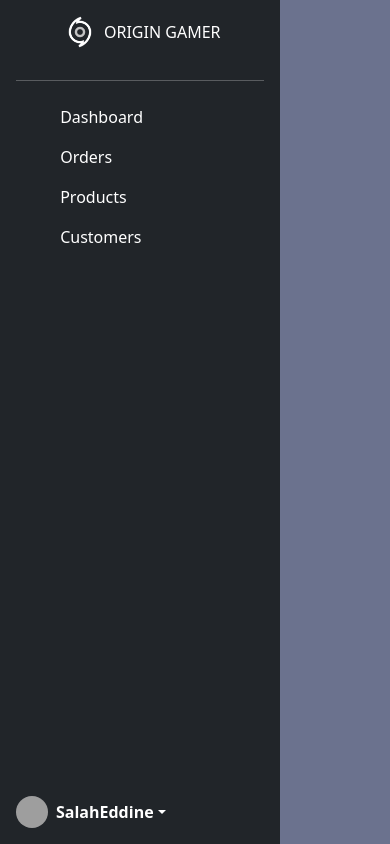
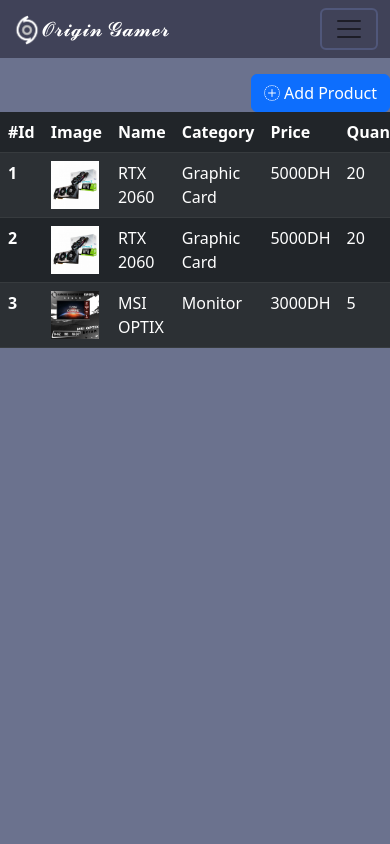
Before and after one commit to SuperGhostSama/Origin-Gamer-Admin, a PHP site: page /Pages/products.html in a window 390 px wide. Run offline with PHP 8.4, Linux system fonts and the light colour scheme; grey boxes are pictures that could not be loaded.

Commit message:
created the table products and made it responsive

```diff
--- a/Pages/products.html
+++ b/Pages/products.html
@@ -5,62 +5,95 @@
     <meta http-equiv="X-UA-Compatible" content="IE=edge">
     <meta name="viewport" content="width=device-width, initial-scale=1.0">
     <link rel="stylesheet" href="../assets/css/style.css">
-    <link rel="stylesheet" href="../assets/css/sidebar.css">
+    <link rel="stylesheet" href="https://cdn.jsdelivr.net/npm/bootstrap-icons@1.10.2/font/bootstrap-icons.css">
     <link href="https://cdn.jsdelivr.net/npm/bootstrap@5.2.2/dist/css/bootstrap.min.css" rel="stylesheet" integrity="sha384-Zenh87qX5JnK2Jl0vWa8Ck2rdkQ2Bzep5IDxbcnCeuOxjzrPF/et3URy9Bv1WTRi" crossorigin="anonymous">
     <title>Products</title>
 </head>
 <body>
-            <div class="d-flex flex-column flex-shrink-0 p-3 text-white bg-dark" style="width: 280px;height:100%">
+    <header>
+        <!-- NAVBAR -->
+        <nav class="navbar navbar-expand-lg">
+          <div class="container-fluid">
+            <a class="navbar-brand" href="#"><img src="../img/logo.png" alt="Logo" width="30" height="24" class="d-inline-block align-text-top" style="height: 30px">𝓞𝓻𝓲𝓰𝓲𝓷 𝓖𝓪𝓶𝓮𝓻</a>
+            <button class="navbar-toggler" type="button" data-bs-toggle="collapse" data-bs-target="#navbarNavDropdown" aria-controls="navbarNavDropdown" aria-expanded="false" aria-label="Toggle navigation">
+              <span class="navbar-toggler-icon"></span>
+            </button>
 
-                <a href="dashboard.php" class="d-flex align-items-center mb-3 mb-md-0 me-md-auto text-white text-decoration-none">
-                    <svg class="bi me-2" width="40" height="32"><use xlink:href="#bootstrap"></use></svg>
-                    <img src="../img/logo.png" alt="" width="32" height="32" class="rounded-circle me-2">
-                    <span class="fs-6">ORIGIN GAMER</span>
-                </a>
-                <hr> <!-- used to make the line under the logo -->
-                <ul class="nav nav-pills flex-column mb-auto">
+            <div class="collapse navbar-collapse justify-content-end " id="navbarNavDropdown">
+              <ul class="navbar-nav flex-row flex-wrap justify-content-center">
+                <li class="nav-item mx-3">
+                <a class="nav-link active d-flex" aria-current="page" href="dashboard.html">𝓓𝓪𝓼𝓱𝓑𝓸𝓪𝓻𝓭</a>
+                </li>
+                <li class="nav-item mx-3">
+                  <a class="nav-link active d-flex" href="#">𝓟𝓻𝓸𝓭𝓾𝓬𝓽𝓼</a>
+                </li>
+                <li class="nav-item mx-3">
+                  <a class="nav-link active d-flex" href="#">𝓟𝓻𝓸𝓯𝓲𝓵𝓮</a>
+                </li>
+                <li>
+                  <button class="btn btn-secondary btn-sm "><a class="nav-link" href="login.html">𝓛𝓸𝓰𝓞𝓾𝓽</a></button>
+                </li>
+              </ul>
 
-                    <li>
-                        <a href="dashboard.php" class="nav-link text-white">
-                        <svg class="bi me-2" width="16" height="16"><use xlink:href="#speedometer2"></use></svg>
-                        Dashboard
-                        </a>
-                    </li>
-                    <li>
-                        <a href="#" class="nav-link text-white">
-                        <svg class="bi me-2" width="16" height="16"><use xlink:href="#table"></use></svg>
-                        Orders
-                        </a>
-                    </li>
-                    <li>
-                        <a href="#" class="nav-link text-white">
-                        <svg class="bi me-2" width="16" height="16"><use xlink:href="#grid"></use></svg>
-                        Products
-                        </a>
-                    </li>
-                    <li>
-                        <a href="#" class="nav-link text-white">
-                        <svg class="bi me-2" width="16" height="16"><use xlink:href="#people-circle"></use></svg>
-                        Customers
-                        </a>
-                    </li>
-                </ul>
-                <div class="dropdown">
-                <a href="#" class="d-flex align-items-center text-white text-decoration-none dropdown-toggle" id="dropdownUser1" data-bs-toggle="dropdown" aria-expanded="false">
-                <img src="https://www.pngall.com/wp-content/uploads/5/User-Profile-PNG-Free-Download.png" alt="" width="32" height="32" class="rounded-circle me-2">
-                <strong>SalahEddine</strong>
-            </a>
-            <ul class="dropdown-menu dropdown-menu-dark text-small shadow" aria-labelledby="dropdownUser1">
-                <li><a class="dropdown-item" href="#">New project...</a></li>
-                <li><a class="dropdown-item" href="#">Settings</a></li>
-                <li><a class="dropdown-item" href="#">Profile</a></li>
-                <li><hr class="dropdown-divider"></li>
-                <li><a class="dropdown-item" href="logout.php">Sign out</a></li>
-            </ul>
+
             </div>
+            </div>
+        </nav>
+  </header>
+  <section>
 
+    <!-- products table -->
+    <div class="tableContainer">
+        <div class="d-flex justify-content-end mt-3">
+            <button class="btn btn-primary d-flex"><i class="bi bi-plus-circle-dotted me-1"></i>Add Product</button>
         </div>
-    </body>
+      <table class="table table-dark table-hover table-striped ">
+        <thead>
+          <tr>
+            <th scope="col">#Id</th>
+            <th scope="col">Image</th>
+            <th scope="col">Name</th>
+            <th scope="col">Category</th>
+            <th scope="col">Price</th>
+            <th scope="col">Quantity</th>
+            <th scope="col">Operations</th>
+          </tr>
+        </thead>
+        <tbody>
+          <tr>
+            <th scope="row">1</th>
+            <td><img class="productImage" src="../img/MSI-RTX-3070.jpg" alt=""></td>
+            <td>RTX 2060</td>
+            <td>Graphic Card</td>
+            <td>5000DH</td>
+            <td>20</td>
+            <td>UPDATE / DELETE</td>
+          </tr>
+          <tr>
+            <th scope="row">2</th>
+            <td><img class="productImage" src="../img/MSI-RTX-3070.jpg" alt=""></td>
+            <td>RTX 2060</td>
+            <td>Graphic Card</td>
+            <td>5000DH</td>
+            <td>20</td>
+            <td>UPDATE / DELETE</td>
+          </tr>
+          <tr>
+            <th scope="row">3</th>
+            <td><img class="productImage" src="../img/MSI-OPTIX.jpg" alt=""></td>
+            <td>MSI OPTIX</td>
+            <td>Monitor</td>
+            <td>3000DH</td>
+            <td>5</td>
+            <td>UPDATE / DELETE</td>
+          </tr>
+
+
+        </tbody>
+      </table>
+    </div>
+
+  </section>
+</body>
 <script src="https://cdn.jsdelivr.net/npm/bootstrap@5.2.2/dist/js/bootstrap.bundle.min.js" integrity="sha384-OERcA2EqjJCMA+/3y+gxIOqMEjwtxJY7qPCqsdltbNJuaOe923+mo//f6V8Qbsw3" crossorigin="anonymous"></script>
-
 </html>
--- a/assets/css/sidebar.css
+++ b/assets/css/sidebar.css
@@ -1,3 +1,6 @@
 body{
     height: 100vh;
 }
+.sideNav{
+    background-color: #404258 !important;
+}
--- a/assets/css/style.css
+++ b/assets/css/style.css
@@ -18,3 +18,24 @@ body {
 .navbar-toggler {
     border: 2px solid #50577A !important;
 }
+/*Shadow under the total products table*/
+.contentTable{
+    box-shadow: 12px 12px 2px -4px rgba(0,0,0,0.61) ;
+    -webkit-box-shadow: 12px 12px 2px -4px rgba(0,0,0,0.61 ) ;
+    -moz-box-shadow: 12px 12px 2px -4px rgba(0,0,0,0.61) ;
+}
+/*Resizing the img in the products table*/
+.productImage{
+    width: 3rem;
+
+}
+/*gave some padding to the table container to give it some spacing + used overflow to give it a X scroll in respponsive*/
+.tableContainer{
+    padding: 0rem 2rem  ;
+    overflow-x:auto;
+}
+@media(max-width: 568px) {
+.tableContainer{
+    padding:0;
+    }
+}
```
Also changed, not shown: Pages/dashboard.html (+48 -20 lines), Pages/profile.html (added, +68 -0 lines).
